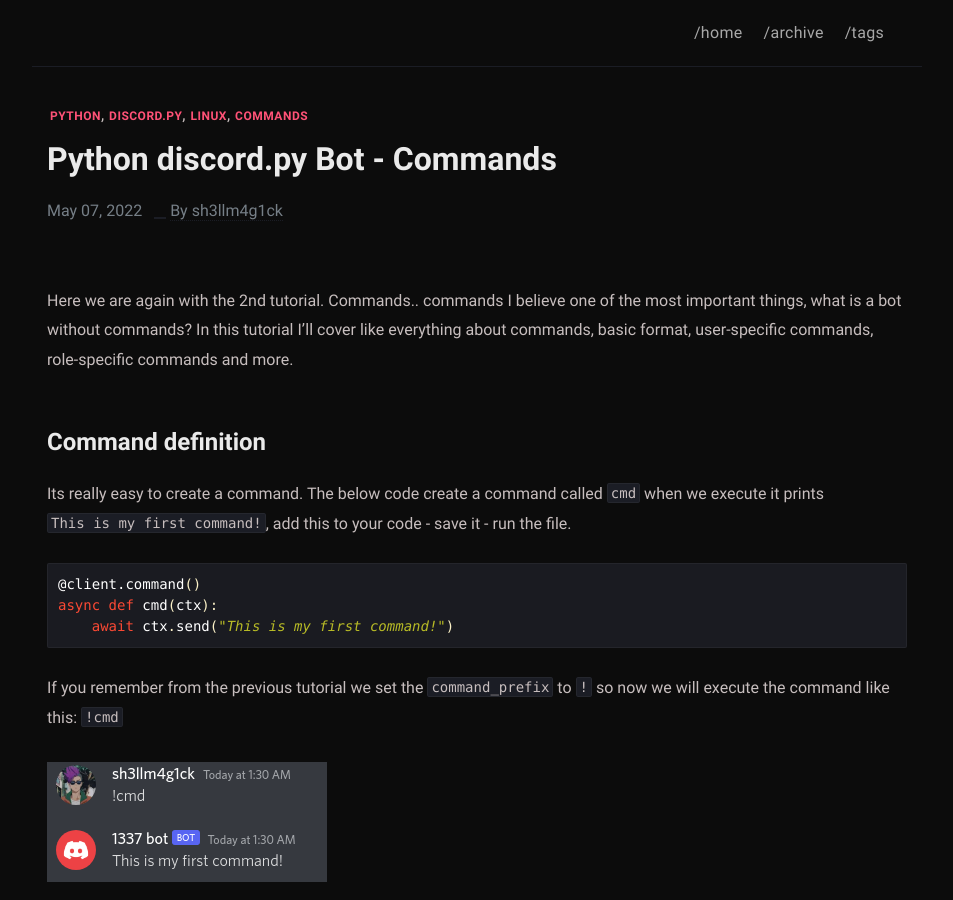
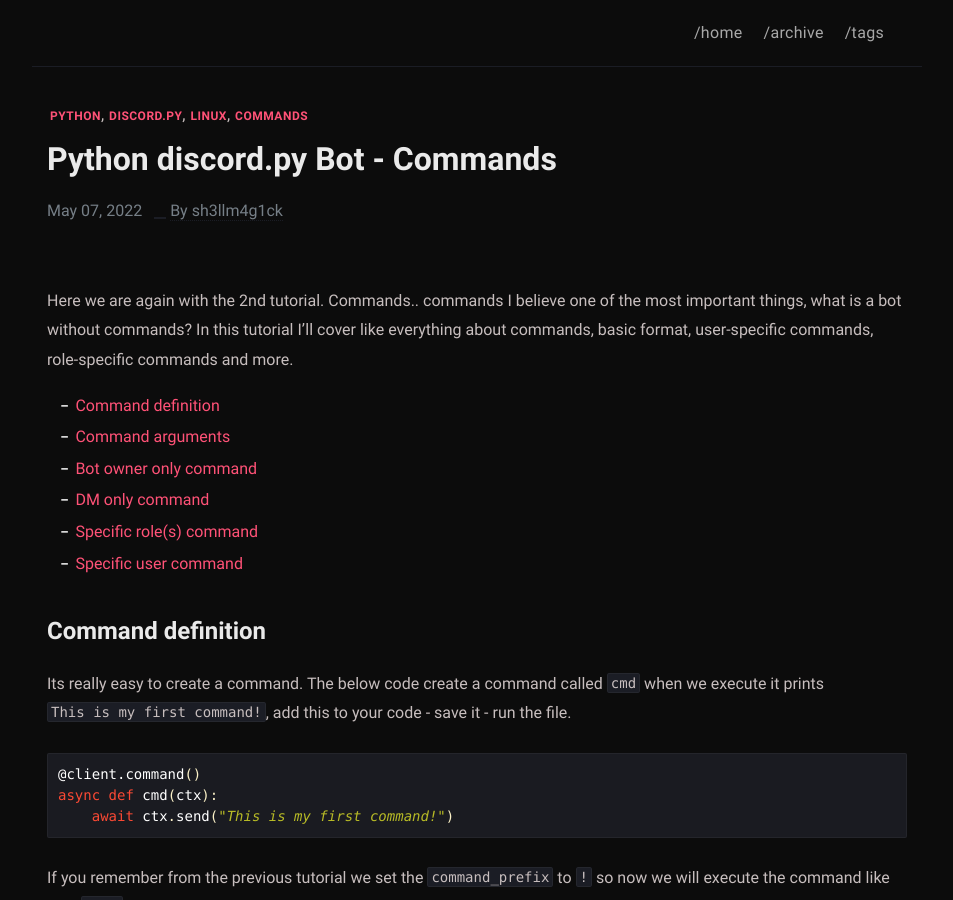
Before and after one commit to sh3llm4g1ck/sh3llm4g1ck.github.io, a Jekyll site: the page built from _posts/python-discord.py-bot-commands/2022-05-07-python-discord.py-bot-commands.md, in a window 1280 px wide and 900 px high. Shown: the whole window, without its empty margins (163-1116 px from the left). Built offline with Jekyll 4.4.1, drawn with Linux system fonts in a browser that asks for light colours; some of the changed text lies outside the part shown.

Commit message:
Update 2022-05-07-python-discord.py-bot-commands.md

```diff
--- a/_posts/python-discord.py-bot-commands/2022-05-07-python-discord.py-bot-commands.md
+++ b/_posts/python-discord.py-bot-commands/2022-05-07-python-discord.py-bot-commands.md
@@ -6,6 +6,13 @@ tags: [python, discord.py, linux, commands]
 
 Ηere we are again with the 2nd tutorial. Commands.. commands I believe one of the most important things, what is a bot without commands?
 In this tutorial I'll cover like everything about commands, basic format, user-specific commands, role-specific commands and more.
+
+* [Command definition](#command-definition)
+* [Command arguments](#command-arguments)
+* [Bot owner only command](#bot-owner-only-command)
+* [DM only command](#dm-only-command)
+* [Specific role(s) command](#specific-roles-command)
+* [Specific user command](#specific-user-command)
 
 # Command definition
 
```
Also changed, not shown: other parts of _posts/python-discord.py-bot-commands/2022-05-07-python-discord.py-bot-commands.md (+1 -1 lines).
